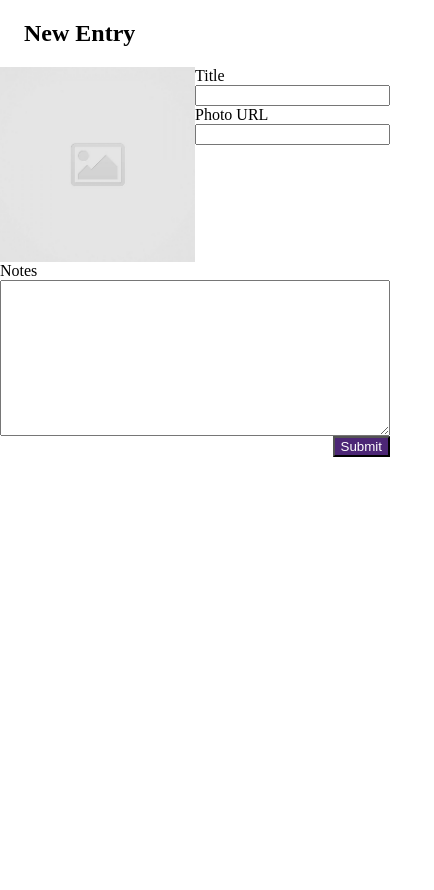
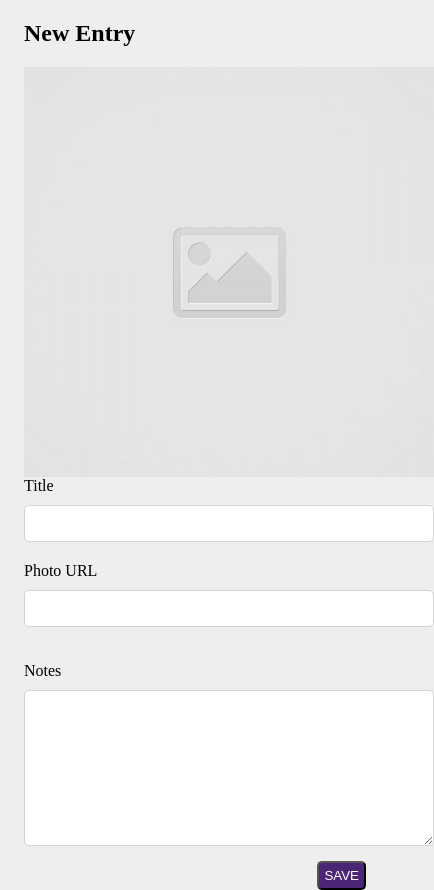
Before and after one commit to Ajowyang/code-journal, a website with bundled scripts: page index.html in a window 390 px wide. Shown: the part 57-947 px from the top of the page, 434 px wide, since content can reach past the window. Before the commit the page ends 844 px from the top, so only its background shows below. Built offline with nearby package versions, Linux system fonts and the light colour scheme.

Commit message:
completed HTML form using responsive layout classes

```diff
--- a/css/layout.css
+++ b/css/layout.css
@@ -49,6 +49,22 @@
   justify-content: right;
 }
 
+.justify-left {
+  justify-content: left;
+}
+
+.justify-center {
+  justify-content: center;
+}
+
+.align-center {
+  align-items: center;
+}
+
+.align-left {
+  align-items: left;
+}
+
 .no-margin {
   margin: 0;
 }
@@ -56,3 +72,19 @@
 .no-padding {
   padding: 0;
 }
+
+.no-padding-left {
+  padding-left: 0;
+}
+
+.no-padding-right {
+  padding-right: 0;
+}
+
+.margin-bottom {
+  margin-bottom: 15px;
+}
+
+.margin-right {
+  margin-right: 1px;
+}
--- a/css/styles.css
+++ b/css/styles.css
@@ -1,10 +1,42 @@
+body {
+  background-color: #eee;
+}
+
 header {
   padding: 15px 0;
-  justify-content: center;
+  width: 100%;
+}
+
+label {
+  margin-bottom: 10px;
+}
+
+button {
+  border-radius: 5px;
 }
 
 .placeholder-img {
   width: 100%;
+  min-height: 410px;
+  min-width: 410px;
+}
+
+.entry-input {
+  border: 1px solid #d3d3d3;
+  border-radius: 5px;
+  padding: 10px 0;
+  margin-bottom: 20px;
+  min-width: 410px;
+}
+
+.notes-area {
+  border: 1px solid #d3d3d3;
+  border-radius: 5px;
+  min-width: 410px;
+}
+
+.save-button {
+  padding: 5px;
 }
 
 .purp-white {
--- a/index.html
+++ b/index.html
@@ -16,42 +16,48 @@
     <link rel="stylesheet" href="css/styles.css" />
   </head>
   <body>
-    <header class="row purp-white">
-      <div class="column-full container">
-        <h2 class="no-margin">Code Journal</h2>
+    <header class="purp-white">
+      <div class="container">
+        <div class="row">
+          <h2 class="no-margin">Code Journal</h2>
+        </div>
       </div>
     </header>
-    <main class="container no-padding">
+    <main class="container">
       <div data-view="entry-form">
         <div class="row">
-          <div class="column-full container">
-            <h2>New Entry</h2>
-          </div>
+          <h2>New Entry</h2>
         </div>
-        <div class="row">
-          <div class="column-half">
+        <div class="row margin-bottom">
+          <div class="column-half no-padding-left">
             <img
               src="../images/placeholder-image-square.jpg"
               alt=""
               class="placeholder-img" />
           </div>
-          <div class="column-half">
+          <div class="column-half margin-right">
             <label for="title">Title</label>
-            <input type="text" id="title" />
+            <input type="text" id="title" class="entry-input" />
+
             <label for="photo-URL">Photo URL</label>
-            <input type="text" id="photo-URL" />
+            <input type="text" id="photo-URL" class="entry-input" />
           </div>
         </div>
 
-        <div class="row">
-          <div class="column-full">
+        <div class="">
+          <div class="column-full margin-bottom no-padding-left">
             <label for="notes">Notes</label>
-            <textarea name="notes" id="notes" cols="30" rows="10"></textarea>
+            <textarea
+              name="notes"
+              id="notes"
+              cols="30"
+              rows="10"
+              class="notes-area"></textarea>
           </div>
         </div>
 
         <div class="row justify-right">
-          <button class="purp-white">Submit</button>
+          <button class="save-button purp-white">SAVE</button>
         </div>
       </div>
       <div data-view="entries" class="hidden"></div>
```
